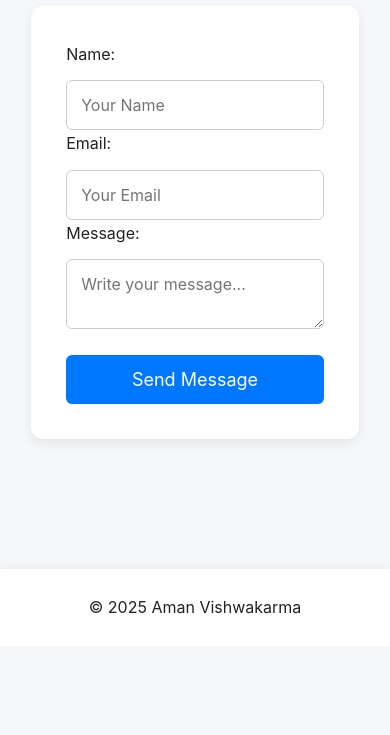
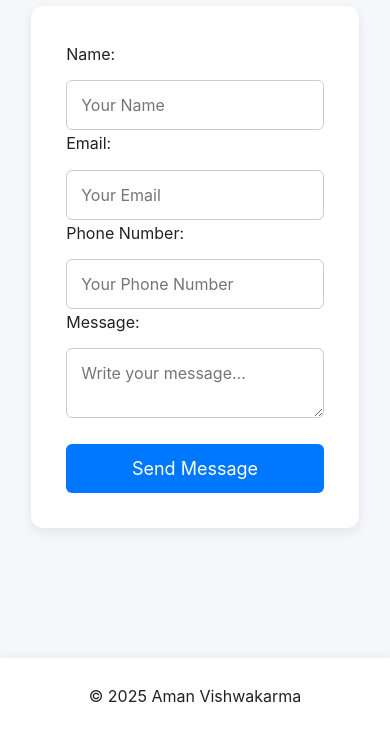
Before and after one commit to Encaptulation/portfolio-website, a plain HTML site: page contact.html in a window 390 px wide. Shown: the part 219-954 px from the top of the page. Before the commit the page ends 865 px from the top, so only its background shows below. Drawn offline with Linux system fonts and the light colour scheme.

Commit message:
Add phone number field to contact form
Added phone number input field to contact form.

```diff
--- a/contact.html
+++ b/contact.html
@@ -36,6 +36,10 @@
   <label for="email">Email:</label>
   <input type="email" id="email" name="email" placeholder="Your Email" required>
 
+
+  <label for="phone">Phone Number:</label>
+  <input type="tel" id="phone" name="phone" placeholder="Your Phone Number" required>
+
   <label for="message">Message:</label>
   <textarea id="message" name="message" placeholder="Write your message..." required></textarea>
 
```
